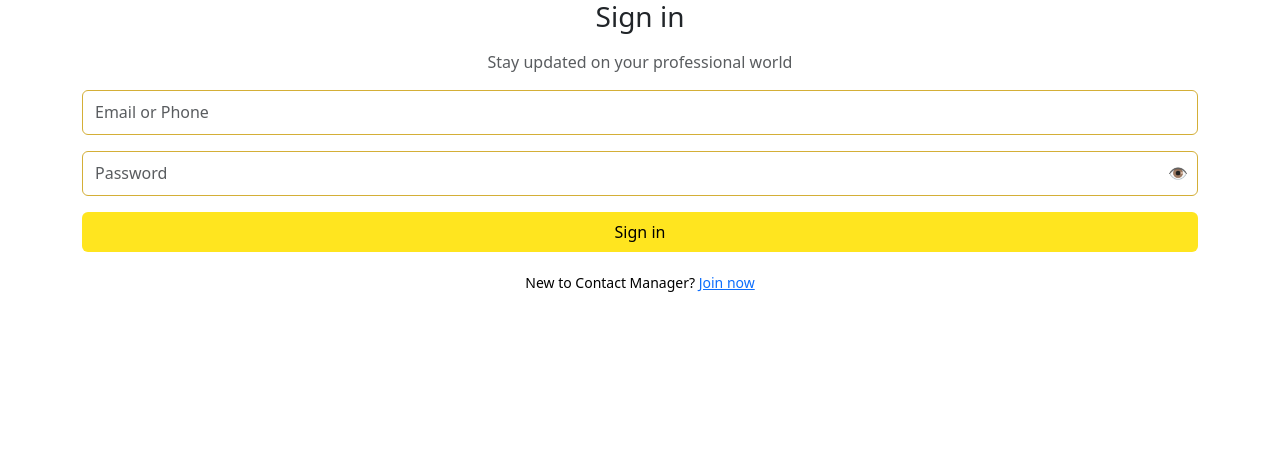
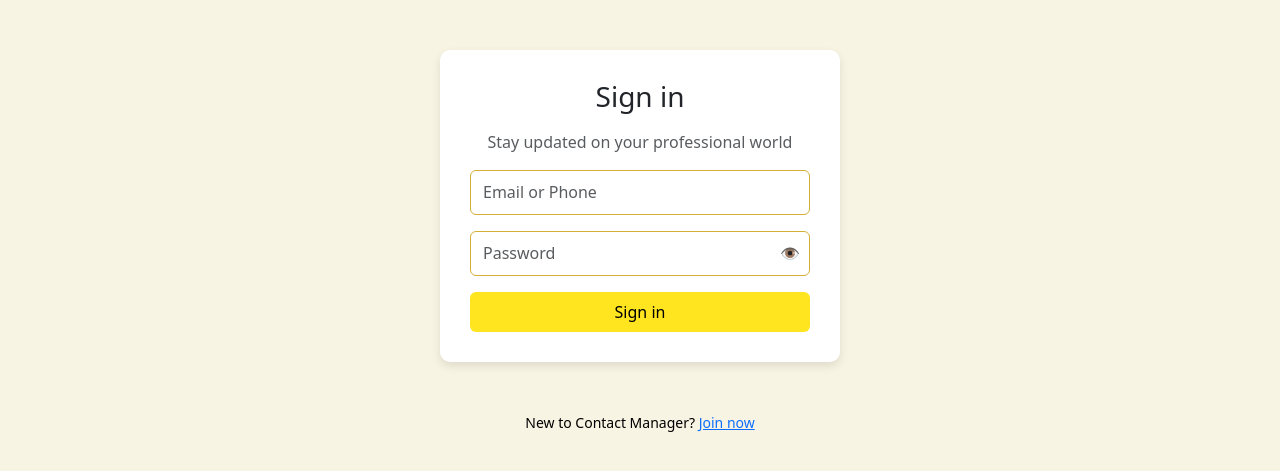
Before and after one commit to Artful-Donut/COP4331-Small-Project, a PHP site: page / in a window 1280 px wide. Shown: the top 471 px of the page. Run offline with PHP 8.4, Linux system fonts and the light colour scheme.

Commit message:
fixed index.html UI

```diff
--- a/index.html
+++ b/index.html
@@ -1,82 +1,3 @@
-<!-- <!doctype html>
-<html lang="en">
-  <head>
-    <meta charset="utf-8">
-    <meta name="viewport" content="width=device-width, initial-scale=1">
-    <title>Bootstrap demo</title>
-    <link href="https://cdn.jsdelivr.net/npm/bootstrap@5.3.3/dist/css/bootstrap.min.css" rel="stylesheet" integrity="sha384-QWTKZyjpPEjISv5WaRU9OFeRpok6YctnYmDr5pNlyT2bRjXh0JMhjY6hW+ALEwIH" crossorigin="anonymous">
-  </head>
-  <body>
-    <h1>Hello, world!</h1>
-    <script src="https://cdn.jsdelivr.net/npm/bootstrap@5.3.3/dist/js/bootstrap.bundle.min.js" integrity="sha384-YvpcrYf0tY3lHB60NNkmXc5s9fDVZLESaAA55NDzOxhy9GkcIdslK1eN7N6jIeHz" crossorigin="anonymous"></script>
-  </body>
-</html> -->
-
-<!-- <!doctype html>
-<html lang="en">
-  <head>
-    <meta charset="utf-8">
-    <meta name="viewport" content="width=device-width, initial-scale=1">
-    <title>Bootstrap demo</title>
-    <link href="https://cdn.jsdelivr.net/npm/bootstrap@5.3.2/dist/css/bootstrap.min.css" rel="stylesheet" integrity="sha384-T3c6CoIi6uLrA9TneNEoa7RxnatzjcDSCmG1MXxSR1GAsXEV/Dwwykc2MPK8M2HN" crossorigin="anonymous">
-    <link rel="stylesheet" href="styles.css">
-  </head>
-  <body>
-    <nav class="navbar navbar-expand-lg navbar-dark bg-dark">
-      <div class="container">
-        <a class="navbar-brand" href="#">Navbar</a>
-        <button class="navbar-toggler" type="button" data-bs-toggle="collapse" data-bs-target="#navbarSupportedContent" aria-controls="navbarSupportedContent" aria-expanded="false" aria-label="Toggle navigation">
-          <span class="navbar-toggler-icon"></span>
-        </button>
-        <div class="collapse navbar-collapse" id="navbarSupportedContent">
-          <ul class="navbar-nav me-auto mb-2 mb-lg-0">
-            <li class="nav-item">
-              <a class="nav-link active" aria-current="page" href="#">Home</a>
-            </li>
-            <li class="nav-item">
-              <a class="nav-link" href="#">Link</a>
-            </li>
-            <li class="nav-item dropdown">
-              <a class="nav-link dropdown-toggle" href="#" id="navbarDropdown" role="button" data-bs-toggle="dropdown" aria-expanded="false">
-                Dropdown
-              </a>
-              <ul class="dropdown-menu" aria-labelledby="navbarDropdown">
-                <li><a class="dropdown-item" href="#">Action</a></li>
-                <li><a class="dropdown-item" href="#">Another action</a></li>
-                <li><hr class="dropdown-divider"></li>
-                <li><a class="dropdown-item" href="#">Something else here</a></li>
-              </ul>
-            </li>
-            <li class="nav-item">
-              <a class="nav-link disabled">Disabled</a>
-            </li>
-          </ul>
-          <form class="d-flex" role="search">
-            <input class="form-control me-2" type="search" placeholder="Search" aria-label="Search">
-            <button class="btn btn-outline-success" type="submit">Search</button>
-          </form>
-        </div>
-      </div>
-    </nav>
-
-    <div class="container my-5">
-      <h1>Hello, world!</h1>
-      <div class="col-lg-8 px-0">
-        <p class="fs-5">You've successfully loaded up the Bootstrap starter example. It includes <a href="https://getbootstrap.com/">Bootstrap 5</a> via the <a href="https://www.jsdelivr.com/package/npm/bootstrap">jsDelivr CDN</a> and includes an additional CSS and JS file for your own code.</p>
-        <p>Feel free to download or copy-and-paste any parts of this example.</p>
-
-        <hr class="col-1 my-4">
-
-        <a href="https://getbootstrap.com" class="btn btn-primary">Read the Bootstrap docs</a>
-        <a href="https://github.com/twbs/examples" class="btn btn-secondary">View on GitHub</a>
-      </div>
-    </div>
-
-    <script src="https://cdn.jsdelivr.net/npm/bootstrap@5.3.2/dist/js/bootstrap.bundle.min.js" integrity="sha384-C6RzsynM9kWDrMNeT87bh95OGNyZPhcTNXj1NW7RuBCsyN/o0jlpcV8Qyq46cDfL" crossorigin="anonymous"></script>
-    <script src="main.js"></script>
-  </body>
-</html> -->
-
 <!doctype html>
 <html lang="en">
 
@@ -85,14 +6,20 @@
   <meta name="viewport" content="width=device-width, initial-scale=1">
   <title>Contact Manager - Sign In</title>
   <link href="https://cdn.jsdelivr.net/npm/bootstrap@5.3.2/dist/css/bootstrap.min.css" rel="stylesheet">
-    <link rel = "stylesheet" href = "styles.css">
-    <!--
+  <!-- <link rel = "stylesheet" href = "styles.css"> -->
   <style>
     body {
       background-color: #f8f4e3;
     }
 
-
+    .login-container {
+      max-width: 400px;
+      margin: 50px auto;
+      background: white;
+      padding: 30px;
+      border-radius: 10px;
+      box-shadow: 0px 4px 10px rgba(0, 0, 0, 0.1);
+    }
 
     .btn-primary {
       background-color: #ffe51f;
@@ -127,18 +54,16 @@
       cursor: pointer;
     }
 
-        /* NEW: Added border color to form fields */
     .form-control {
-            border: 1px solid #d4af37; /* UCF Gold border */
+      border: 1px solid #d4af37;
     }
 
-        /* NEW: Input focus highlight */
     .form-control:focus {
-            border-color: #b99c30; /* Darker UCF gold */
+      border-color: #b99c30;
       box-shadow: 0 0 5px rgba(212, 175, 55, 0.5);
     }
   </style>
-  -->
+
 </head>
 
 <body>
@@ -157,15 +82,8 @@
           <span class="password-toggle" onclick="togglePassword()">👁️</span>
         </div>
 
-                <!-- <a href="#" class="text-decoration-none d-block mb-3">Forgot password?</a> -->
+        <button type="submit" class="btn btn-primary w-100 py-2" onclick="doLogin(event);">Sign in</button>
 
-                <button type="submit" class="btn btn-primary w-100 py-2" onclick="doLogin(event);">Sign in</button>
-                <!-- <div class="text-center mt-3">or</div> -->
-
-                <!-- <button type="button" class="apple-btn mt-3">
-                    <img src="https://upload.wikimedia.org/wikipedia/commons/f/fa/Apple_logo_black.svg" width="20"> Sign
-                    in with Apple
-                </button> -->
       </form>
     </div>
 
@@ -189,7 +107,6 @@
   <script src="contactManagerFolder/js/utils.js"></script>
   <script src="contactManagerFolder/js/login.js"></script>
 
-
 </body>
 
 </html>
--- a/styles.css
+++ b/styles.css
@@ -1,8 +1,16 @@
-
 /*THIS IS ALL FOR INDEX.HTML*/
 
 .body {
     background-color: #f8f4e3;
+}
+
+.login-container {
+    max-width: 400px;
+    margin: 50px auto;
+    background: white;
+    padding: 30px;
+    border-radius: 10px;
+    box-shadow: 0px 4px 10px rgba(0, 0, 0, 0.1);
 }
 
 .register-container {
```
Lines whose indentation alone changed are shown as unchanged.
